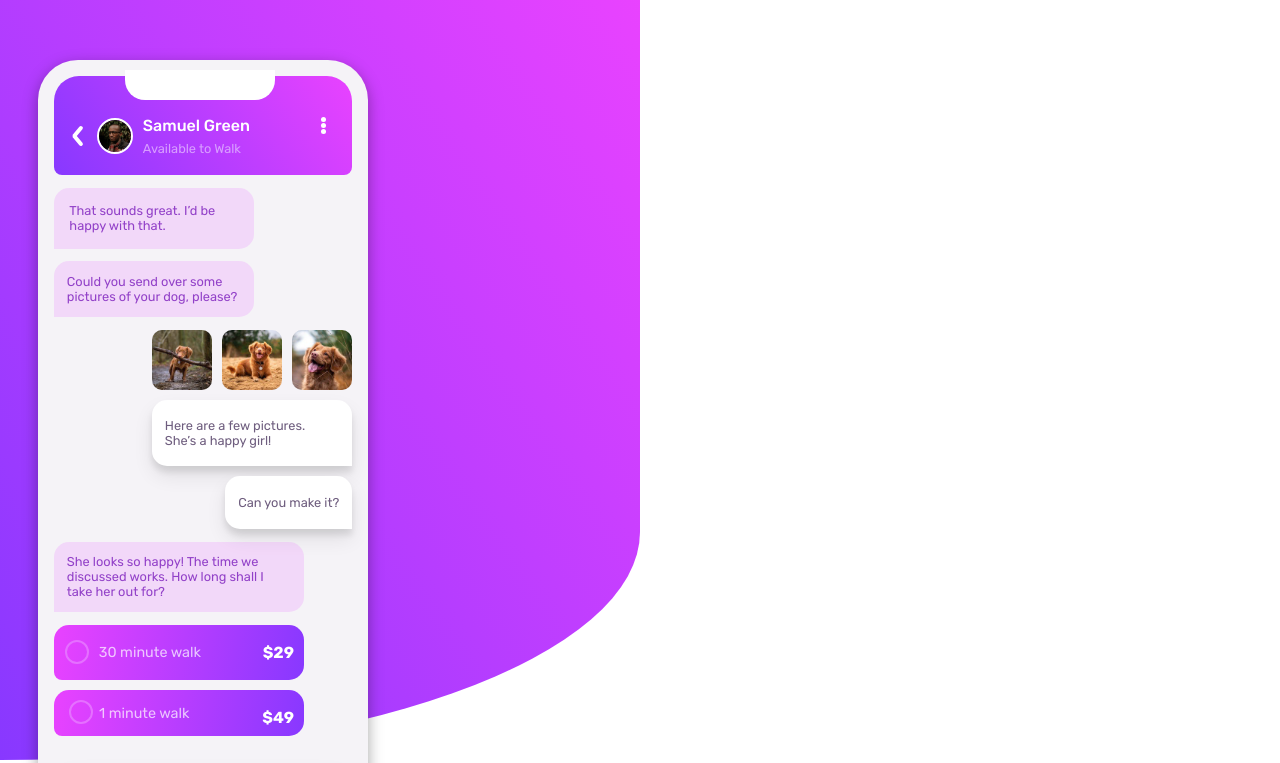
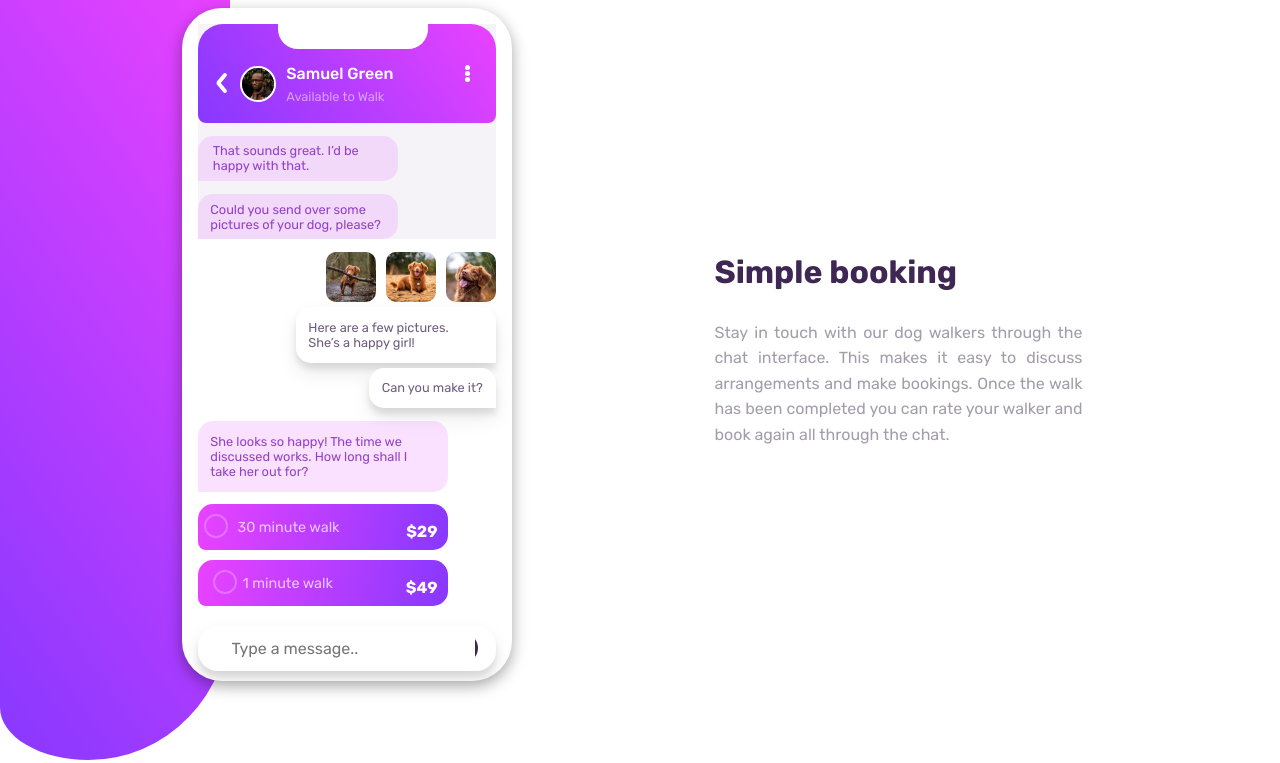
Before and after one commit to parthibt/chat-app-illustration, a website: page index.html in a window 1280 px wide. Shown: the top 763 px of the page. Drawn offline with Linux system fonts and the light colour scheme.

Commit message:
css change

```diff
--- a/main-sheet.css
+++ b/main-sheet.css
@@ -33,10 +33,11 @@
     z-index: 999;
     margin-top: 60px;
     margin-left: 30px;
-    background: var(--app-bakcground);
+
 }
 .phone-top{
     margin:1em;
+    background: var(--app-bakcground);
 }
 .gradient{
     width: 50%;
@@ -62,8 +63,8 @@
     background: var(--white);
     border-radius: 0px 0px 20px 20px;
     position: absolute;
-    top: 70px;
-    left: 125px;
+    margin-top: -80px;
+    margin-left: 80px;
 }
 .first{
     padding: 1.8em 0.8em 0.5em 0.8em;
@@ -81,20 +82,20 @@
     height: 13px;
     background: var(--white);
     position: absolute;
-    top: 125px;
-    left: 76px;
     border-radius: 20px 20px 0px 0px;
     transform: rotate(40deg);
+    margin-top: -12px;
+    margin-left: 10px;
 }
 .point-2{
     width: 4px;
     height: 13px;
     background: var(--white);
     position: absolute;
-    top: 134px;
-    left: 76px;
     border-radius: 20px 20px 0px 0px;
     transform: rotate(140deg);
+    margin-top: -3px;
+    margin-left: 10px;
 }
 /*vertical dots*/
 .second{
@@ -121,7 +122,7 @@
     margin-right: 10px;
 }
 .dogs img{
-    width: 60px;
+    width: 50px;
     border-radius: 10px;
     float: right;
     margin-left: 10px;
@@ -130,8 +131,7 @@
     float: left;
     width: 100%;
     height: 45px;
-    margin-top: 10px;
-    margin-bottom: 20px;
+    margin-bottom: 10px;
     background: var(--white);
     box-shadow: rgba(0, 0, 0, 0.089) 0px 10px 20px, rgba(0, 0, 0, 0.089) 0px 6px 6px;
     border-radius: 20px;
@@ -199,7 +199,7 @@
     border-radius: 15px 15px 15px 0px;
 }
 .sound-text{
-    padding: 1.2em;
+    padding: 0.6em 1.2em;
     font-size: 0.8rem;
     color: var(--chat-left);
 }
@@ -208,13 +208,13 @@
     border-radius: 15px 15px 15px 0px;
 }
 .could-text{
-    padding: 1em;
+    padding: 0.6em 1em;
     font-size: 0.8rem;
     color: var(--chat-left);
 }
 /*text-right*/
 .pictures{
-    margin-top: 10px;
+    margin-top: 5px;
     float: right;
     max-width: 200px;
     display: block;
@@ -223,7 +223,7 @@
     border-radius: 15px 15px 0px 15px;
 }
 .pictur-text{
-    padding: 0.4em 1em;
+    padding: 0em 1em;
     font-size: 0.8rem;
     color: var(--chat-right);
 }
@@ -233,10 +233,10 @@
     background: var(--white);
     box-shadow: rgba(0, 0, 0, 0.082) 0px 10px 20px, rgba(0, 0, 0, 0.096) 0px 6px 6px;
     border-radius: 15px 15px 0px 15px;
-    margin-top: 10px;
+    margin-top: 5px;
 }
 .make-text{
-    padding: 0.5em 1em;
+    padding: 0em 1em;
     font-size: 0.8rem;
     color: var(--chat-right);
 
@@ -266,7 +266,6 @@
     overflow: hidden;
 }
 .minutes{
-    padding: 0.3em;
     margin-left: 40px;
 }
 .round{
@@ -321,3 +320,27 @@
 .simple-text{
     color: var(--para);
 }
+@media screen and (min-width: 648px){
+    .container{
+        display: flex;
+        justify-content: center;
+        align-content: center;
+        padding: 0em 5em;
+    }
+    .simple{
+        max-width: 400px;
+        text-align: justify;
+        display: block;
+        margin: auto;
+    }
+
+    .phone{
+        margin: auto;
+    }
+    .gradient{
+        width: 18%;
+        border-bottom-right-radius: 80% 25%;
+        border-bottom-left-radius: 50% 9%;
+    }
+
+}
--- a/src/backColor/background.css
+++ b/src/backColor/background.css
@@ -8,10 +8,11 @@
     z-index: 999;
     margin-top: 60px;
     margin-left: 30px;
-    background: var(--app-bakcground);
+
 }
 .phone-top{
     margin:1em;
+    background: var(--app-bakcground);
 }
 .gradient{
     width: 50%;
@@ -37,8 +38,8 @@
     background: var(--white);
     border-radius: 0px 0px 20px 20px;
     position: absolute;
-    top: 70px;
-    left: 125px;
+    margin-top: -80px;
+    margin-left: 80px;
 }
 .first{
     padding: 1.8em 0.8em 0.5em 0.8em;
@@ -56,20 +57,20 @@
     height: 13px;
     background: var(--white);
     position: absolute;
-    top: 125px;
-    left: 76px;
     border-radius: 20px 20px 0px 0px;
     transform: rotate(40deg);
+    margin-top: -12px;
+    margin-left: 10px;
 }
 .point-2{
     width: 4px;
     height: 13px;
     background: var(--white);
     position: absolute;
-    top: 134px;
-    left: 76px;
     border-radius: 20px 20px 0px 0px;
     transform: rotate(140deg);
+    margin-top: -3px;
+    margin-left: 10px;
 }
 
 /*vertical dots*/
--- a/src/btns/buttons.css
+++ b/src/btns/buttons.css
@@ -2,8 +2,7 @@
     float: left;
     width: 100%;
     height: 45px;
-    margin-top: 10px;
-    margin-bottom: 20px;
+    margin-bottom: 10px;
     background: var(--white);
     box-shadow: rgba(0, 0, 0, 0.089) 0px 10px 20px, rgba(0, 0, 0, 0.089) 0px 6px 6px;
     border-radius: 20px;
--- a/src/images/img.css
+++ b/src/images/img.css
@@ -5,7 +5,7 @@
     margin-right: 10px;
 }
 .dogs img{
-    width: 60px;
+    width: 50px;
     border-radius: 10px;
     float: right;
     margin-left: 10px;
--- a/src/texts/text.css
+++ b/src/texts/text.css
@@ -22,7 +22,7 @@
     border-radius: 15px 15px 15px 0px;
 }
 .sound-text{
-    padding: 1.2em;
+    padding: 0.6em 1.2em;
     font-size: 0.8rem;
     color: var(--chat-left);
 }
@@ -31,14 +31,14 @@
     border-radius: 15px 15px 15px 0px;
 }
 .could-text{
-    padding: 1em;
+    padding: 0.6em 1em;
     font-size: 0.8rem;
     color: var(--chat-left);
 }
 
 /*text-right*/
 .pictures{
-    margin-top: 10px;
+    margin-top: 5px;
     float: right;
     max-width: 200px;
     display: block;
@@ -47,7 +47,7 @@
     border-radius: 15px 15px 0px 15px;
 }
 .pictur-text{
-    padding: 0.4em 1em;
+    padding: 0em 1em;
     font-size: 0.8rem;
     color: var(--chat-right);
 }
@@ -57,10 +57,10 @@
     background: var(--white);
     box-shadow: rgba(0, 0, 0, 0.082) 0px 10px 20px, rgba(0, 0, 0, 0.096) 0px 6px 6px;
     border-radius: 15px 15px 0px 15px;
-    margin-top: 10px;
+    margin-top: 5px;
 }
 .make-text{
-    padding: 0.5em 1em;
+    padding: 0em 1em;
     font-size: 0.8rem;
     color: var(--chat-right);
 
@@ -95,7 +95,6 @@
     overflow: hidden;
 }
 .minutes{
-    padding: 0.3em;
     margin-left: 40px;
 }
 .round{
@@ -153,3 +152,28 @@
 .simple-text{
     color: var(--para);
 }
+
+@media screen and (min-width: 648px){
+    .container{
+        display: flex;
+        justify-content: center;
+        align-content: center;
+        padding: 0em 5em;
+    }
+    .simple{
+        max-width: 400px;
+        text-align: justify;
+        display: block;
+        margin: auto;
+    }
+
+    .phone{
+        margin: auto;
+    }
+    .gradient{
+        width: 18%;
+        border-bottom-right-radius: 80% 25%;
+        border-bottom-left-radius: 50% 9%;
+    }
+
+}
```
